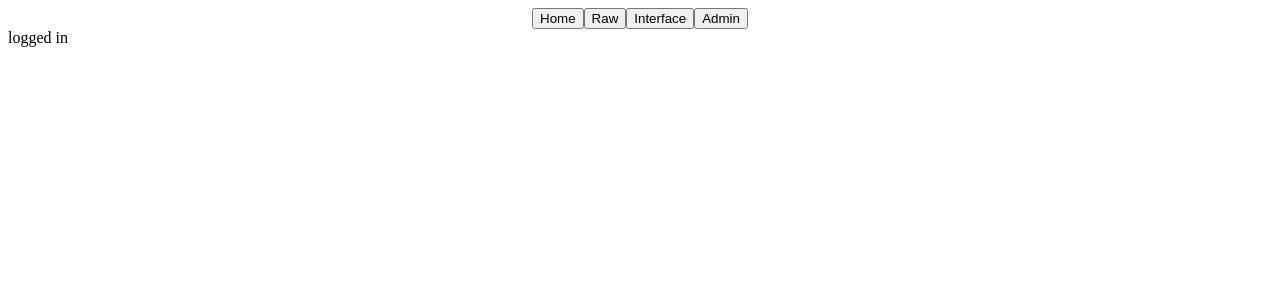
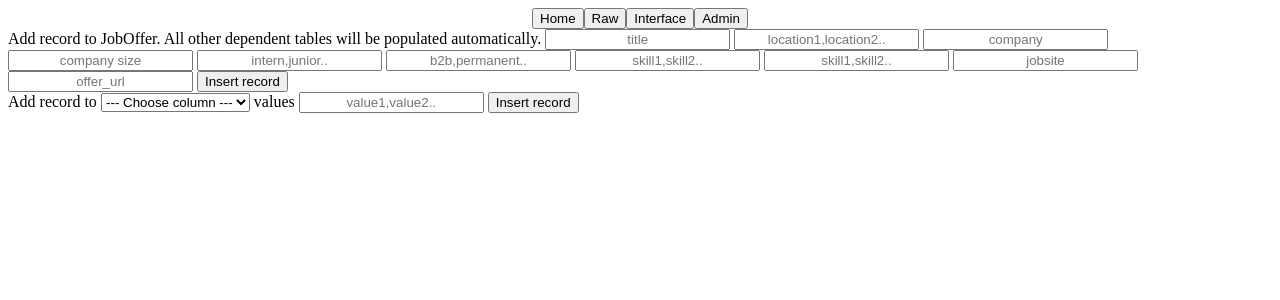
Before and after one commit to tomoicki/JobOffers_API, a Flask app: template Templates/admin_panel.html in a window 1280 px wide. Shown: the top 300 px of the page. Run offline with Flask 2, Linux system fonts and the light colour scheme; the template is opened without the code that fills it, so the values that code supplies are empty; some libraries are stand-ins or nearby versions.

Commit message:
admin joboffer post in progress

```diff
--- a/API_PostgreSQL.py
+++ b/API_PostgreSQL.py
@@ -1,16 +1,23 @@
 from flask import Flask, request, render_template, flash, redirect, url_for
 from sqlalchemy import inspect
+from sqlalchemy.orm import sessionmaker
 import pandas
 from os import environ as env
 from dotenv import load_dotenv
 from utilities.PostgreSQL_connection_functions import connection2db
+from utilities.PostgreSQL_tables_declaration import *
+from utilities.PostgreSQL_data_insert import update_tables
+import numpy as np
+import psycopg2
+from psycopg2.extensions import register_adapter, AsIs
+register_adapter(np.int64, psycopg2._psycopg.AsIs)
 
 load_dotenv()
 
 #  make connection with PostgreSQL
 cnx = connection2db(env['PostgreSQL_host2'], env['PostgreSQL_port2'], env['PostgreSQL_user2'],
                     env['PostgreSQL_password2'], env['PostgreSQL_db_name2'])
-
+Session = sessionmaker(bind=cnx)
 app = Flask(__name__)
 app.config['SECRET_KEY'] = 'would like not to not have this but apparently i have to'
 
@@ -18,6 +25,44 @@ app.config['SECRET_KEY'] = 'would like not to not have this but apparently i hav
 @app.route('/')
 def welcome():
     return render_template('base.html', title='Welcome!')
+
+
+@app.route('/admin', methods=['GET', 'POST'])
+def admin_login():
+    if request.method == 'GET':
+        return render_template('admin.html', title='Login as admin')
+    elif request.method == 'POST':
+        name = request.form.get('name')
+        password = request.form.get('password')
+        if name != env['admin'] or password != env['password']:
+            flash('Please check your login details and try again.')
+            return redirect(url_for('admin_login'))
+        return render_template('admin_panel.html', title='Logged in as an admin')
+
+
+@app.route('/admin_panel', methods=['GET', 'POST'])
+def admin_panel():
+    inspector = inspect(cnx)
+    list_of_tables = inspector.get_table_names()
+    if request.method == 'GET':
+        return render_template('admin_panel.html', title="Admin panel", tables=list_of_tables)
+    elif request.method == 'POST':
+        job_offer_record = {'title': request.form.get('title'), 'location': [request.form.get('location')],
+                            'company': request.form.get('company'), 'company_size': request.form.get('company_size'),
+                            'experience': [request.form.get('experience')], 'employment_type': [request.form.get('employment_type')],
+                             'b2b_min': 0, 'b2b_max': 0, 'permanent_min': 0,
+                            'permanent_max': 0, 'mandate_min': 0, 'mandate_max': 0,
+                             'skills_must': [request.form.get('skill_must')], 'skills_nice': [request.form.get('skill_nice')],
+                            'expired': 'false', 'expired_at': '', 'scraped_at': '',
+                            'jobsite': request.form.get('jobsite'), 'offer_url': request.form.get('offer_url')}
+        job_offer_df = pandas.DataFrame(job_offer_record, index=[0])
+        print(job_offer_df)
+        update_tables(job_offer_df, Session)
+        values = request.form.get('values')
+        table = request.form.get('table')
+        values = request.form.get('values')
+        table = request.form.get('table')
+        return render_template('admin_panel.html', title=values, tables=list_of_tables)
 
 
 @app.route('/showtable')
@@ -145,23 +190,6 @@ def raw_showtable():
             return {'message': 'something went wrong'}
 
 
-@app.route('/admin', methods=['GET', 'POST'])
-def admin_login():
-    if request.method == 'GET':
-        return render_template('admin.html', title='Login as admin')
-    elif request.method == 'POST':
-        name = request.form.get('name')
-        password = request.form.get('password')
-        if name != env['admin'] or password != env['password']:
-            flash('Please check your login details and try again.')
-            return redirect(url_for('admin_login'))
-        return admin_panel()
-
-
-def admin_panel():
-    return render_template('admin_panel.html', title="Admin panel")
-
-
 if __name__ == '__main__':
     # app.run(debug=False, host='192.168.222.116')
     app.run(debug=False)
--- a/Templates/admin.html
+++ b/Templates/admin.html
@@ -5,7 +5,7 @@
         <div class="admin_form">
             <form method="POST" action="/admin">
                 <div class="admin_name"><input type="text" name="name" placeholder="Say my name" autofocus=""></div>
-                <div class="admin_pass"><input type="password" name="password" placeholder="Password"></div>
+                <div class="admin_pass"><input type="password" name="password" placeholder="u're goddamn"></div>
                 <div class="admin_button"><button>Login</button></div>
             </form>
         </div>
--- a/Templates/admin_panel.html
+++ b/Templates/admin_panel.html
@@ -1,4 +1,35 @@
 {% extends "base.html" %}
 {% block body %}
-    logged in
+    <div class="admin_panel">
+        <div class="job_offer">
+            <form class="job_offer__form" method="post" action="/admin_panel">
+                Add record to JobOffer. All other dependent tables will be populated automatically.
+                <input type="text" placeholder="title" name="title">
+                <input type="text" placeholder="location1,location2.." name="location">
+                <input type="text" placeholder="company" name="company">
+                <input type="text" placeholder="company size" name="company_size">
+                <input type="text" placeholder="intern,junior.." name="experience">
+                <input type="text" placeholder="b2b,permanent.." name="employment_type">
+                <input type="text" placeholder="skill1,skill2.." name="skill_must">
+                <input type="text" placeholder="skill1,skill2.." name="skill_nice">
+                <input type="text" placeholder="jobsite" name="jobsite">
+                <input type="text" placeholder="offer_url" name="offer_url">
+                <input value='Insert record' type="submit">
+            </form>
+        </div>
+        <div class="other_tables">
+            <form class="other_tables__form" method="post" action="/admin_panel">
+                Add record to
+                    <select name="table" size="w">
+                        <option>--- Choose column ---</option>
+                        {% for table in tables %}
+                            <option value={{table}}>{{table}}</option>
+                        {% endfor %}
+                    </select>
+                values
+                <input type="text" placeholder="value1,value2.." name="values">
+                <input value='Insert record' type="submit">
+            </form>
+        </div>
+    </div>
 {% endblock %}
```
Also changed, not shown: Templates/interface.html (+7 -7 lines).
